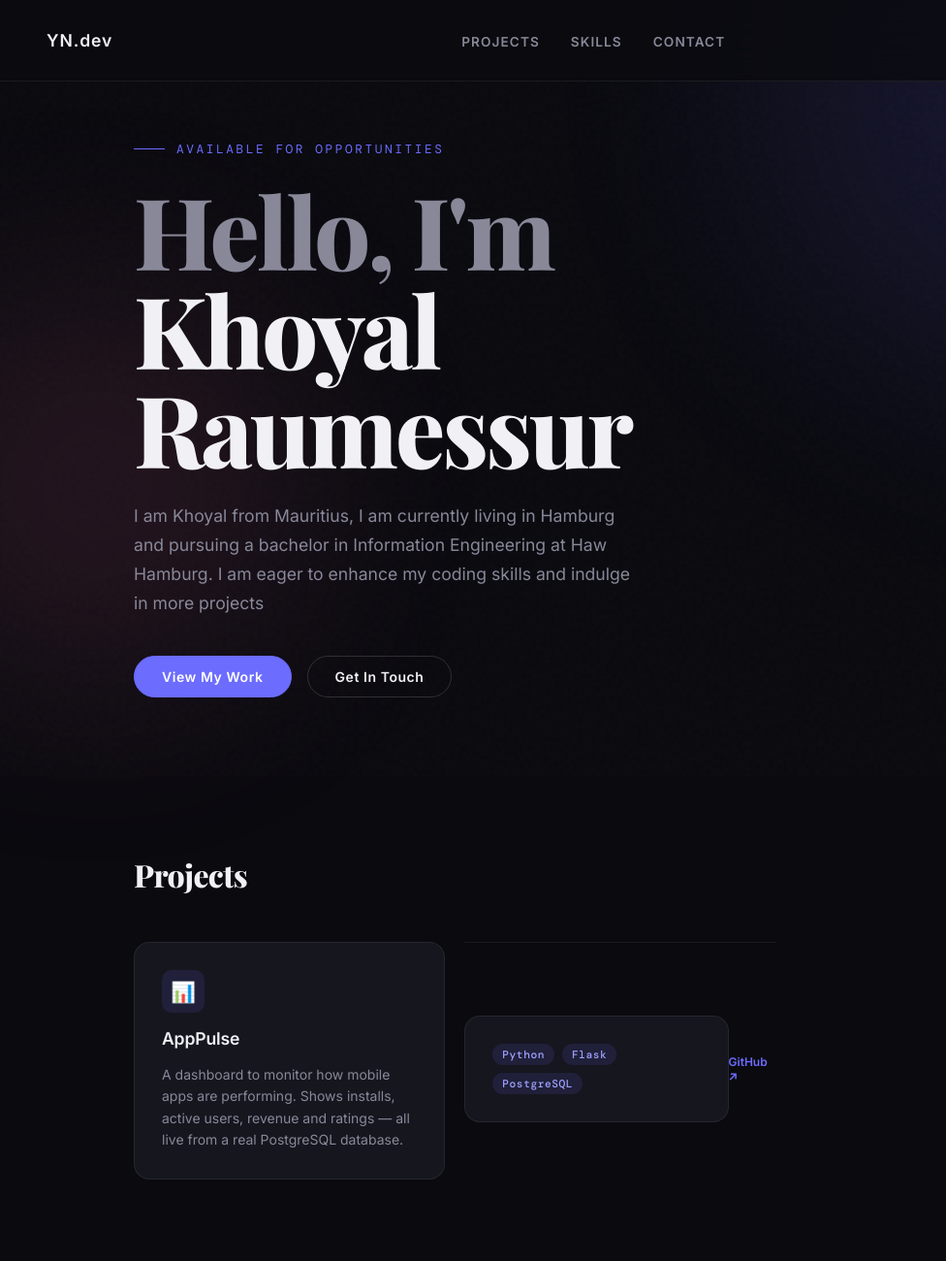
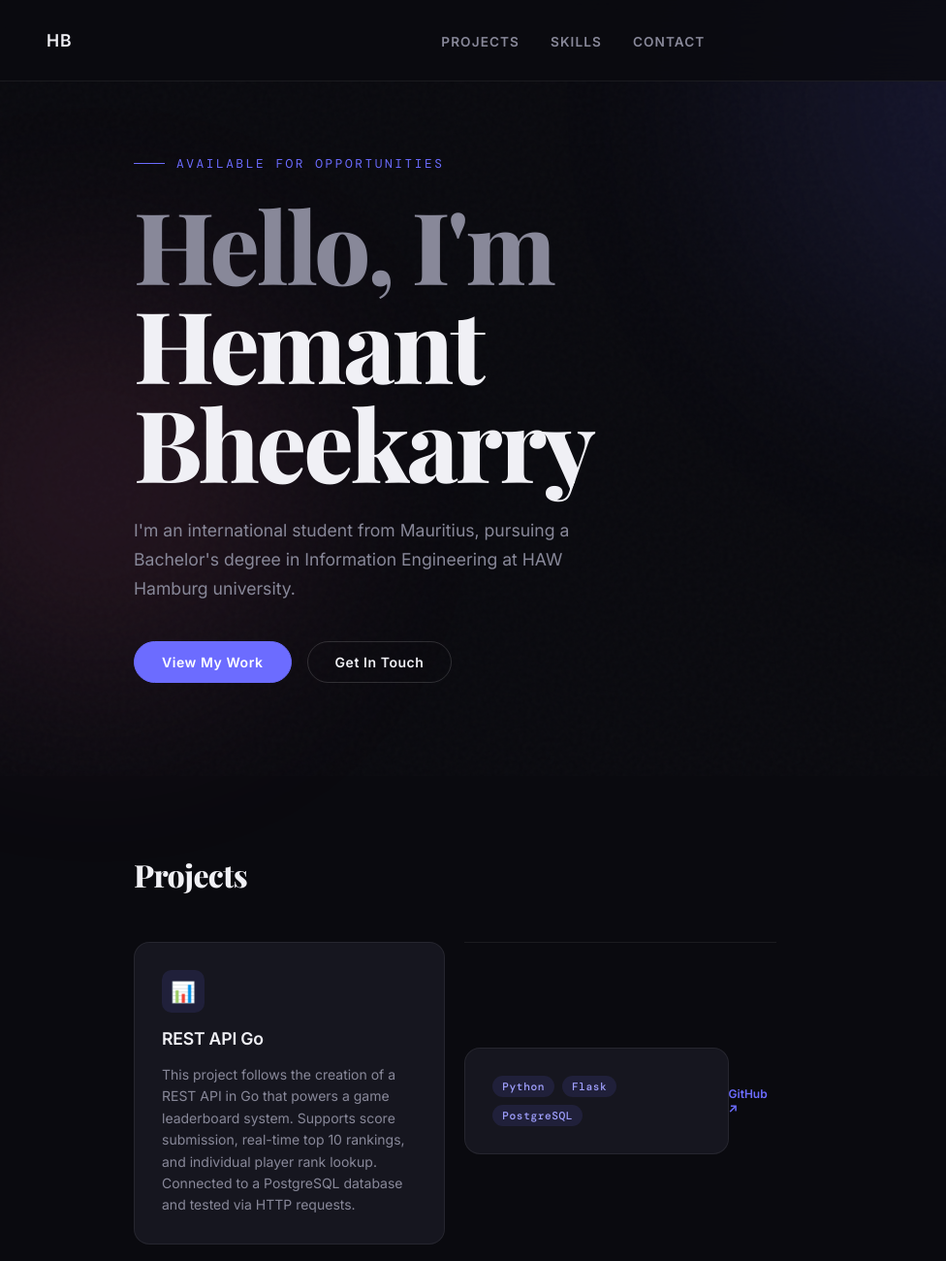
Before and after one commit to yashhemanx10-dot/portfolio1, a plain HTML site: page index.html in a window 1280 px wide. Shown: the top 1300 px of the page at 97% size, 0-976 px from the left. Drawn offline with nearby package versions, Linux system fonts and the light colour scheme.

Commit message:
Update index.html

```diff
--- a/index.html
+++ b/index.html
@@ -3,7 +3,7 @@
 <head>
   <meta charset="UTF-8" />
   <meta name="viewport" content="width=device-width, initial-scale=1.0" />
-  <title>Khoyal's Portfolio</title>
+  <title>Hemant Bheekarry</title>
   <link href="https://fonts.googleapis.com/css2?family=Playfair+Display:wght@700;800&family=Inter:wght@400;500;600&family=DM+Mono:wght@400;500&display=swap" rel="stylesheet" />
   <style>
     *, *::before, *::after { box-sizing: border-box; margin: 0; padding: 0; }
@@ -449,13 +449,13 @@
   <div class="glow-blob blob2"></div>
 
   <nav>
-    <a href="#" class="nav-logo">YN.dev</a>
+    <a href="#" class="nav-logo">HB</a>
     <ul class="nav-links">
       <li><a href="#projects">Projects</a></li>
       <li><a href="#skills">Skills</a></li>
       <li><a href="#contact">Contact</a></li>
     </ul>
-    <a href="https://github.com/yourusername" class="btn btn-ghost" target="_blank">GitHub ↗</a>
+    <a href="https://github.com/yashhemanx10-dot" class="btn btn-ghost" target="_blank">GitHub ↗</a>
   </nav>
 
   <main>
@@ -465,10 +465,10 @@
       <p class="hero-eyebrow animate">Available for opportunities</p>
       <h1 class="animate delay-1">
         <span class="line-muted">Hello, I'm</span><br>
-        <span>Khoyal Raumessur</span><br>
+        <span>Hemant Bheekarry</span><br>
       </h1>
       <p class="hero-desc animate delay-2">
-       I am Khoyal from Mauritius, I am currently living in Hamburg and pursuing a bachelor in Information Engineering at Haw Hamburg. I am eager to enhance my coding skills and indulge in more projects
+       I'm an international student from Mauritius, pursuing a Bachelor's degree in Information Engineering at HAW Hamburg university.
       </p>
       <div class="hero-cta animate delay-3">
         <a href="#projects" class="btn btn-primary">View My Work</a>
@@ -488,8 +488,8 @@
 
  <a href="https://app-dashboard-90qt.onrender.com" target="_blank" class="project-card">
   <div class="project-icon">📊</div>
-  <h3>AppPulse</h3>
-  <p>A dashboard to monitor how mobile apps are performing. Shows installs, active users, revenue and ratings — all live from a real PostgreSQL database.</p>
+  <h3>REST API Go</h3>
+  <p>This project follows the creation of a REST API in Go that powers a game leaderboard system. Supports score submission, real-time top 10 rankings, and individual player rank lookup. Connected to a PostgreSQL database and tested via HTTP requests.</p>
   <div class="project-meta">
     <div class="project-tags">
       <span class="tag">Python</span>
```
